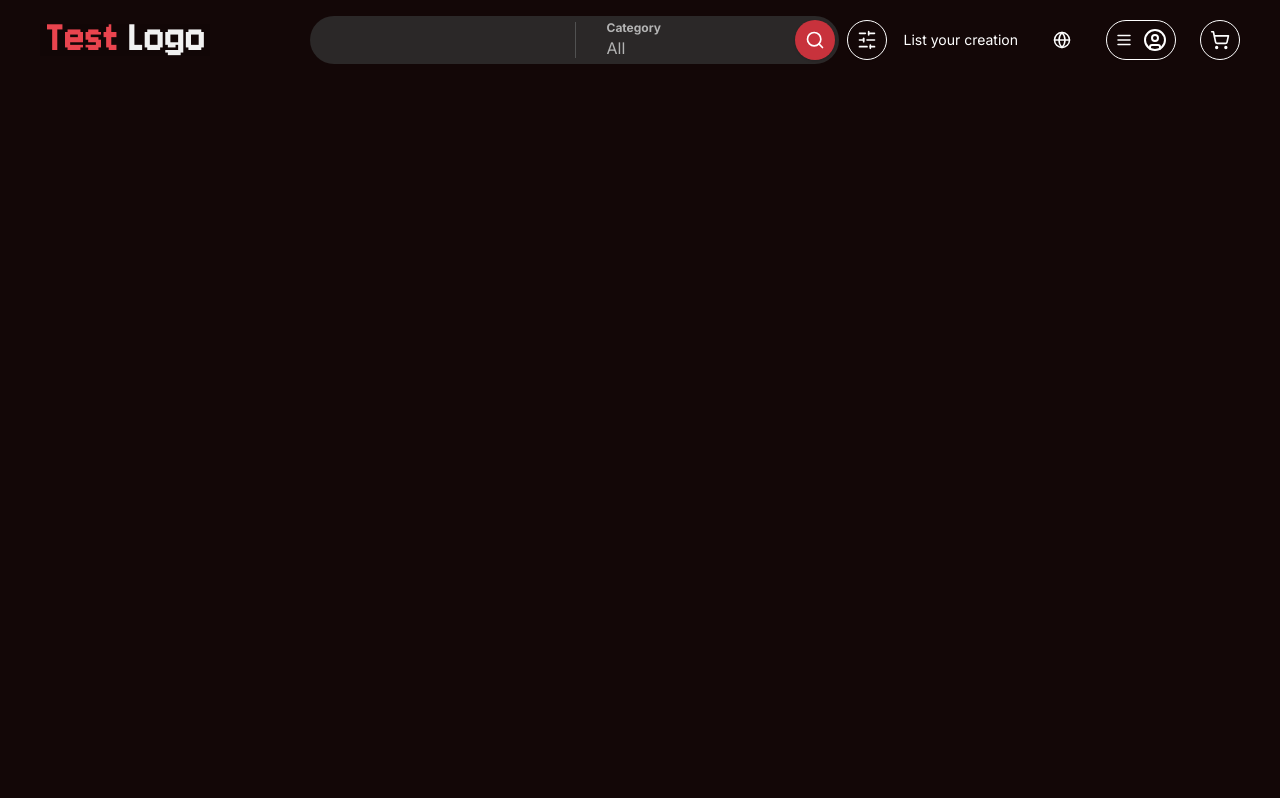
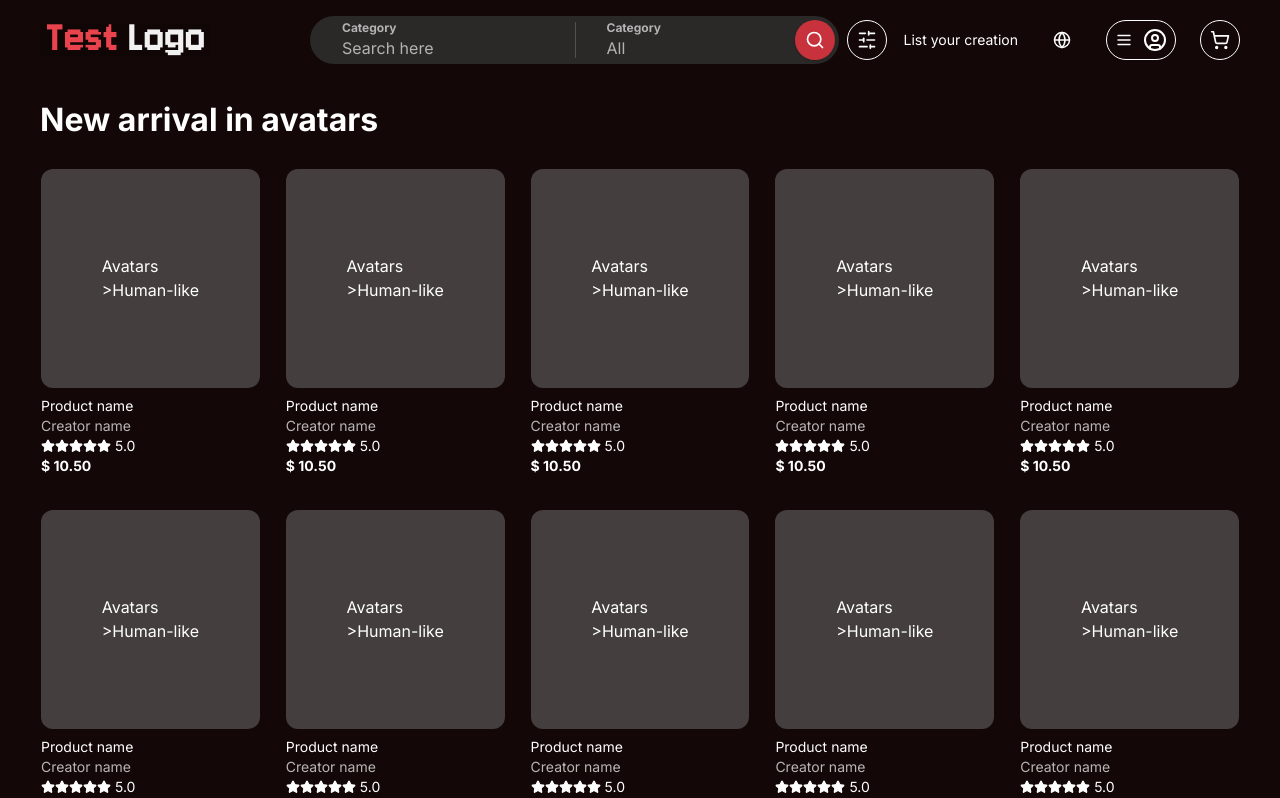
Before and after one commit to fahreziadh/fahrezi-test, a Next.js app: page / in a window 1280 px wide. Shown: the top 798 px of the page. Built offline with nearby package versions, Linux system fonts and the light colour scheme.

Commit message:
implement list product, wip: detailed page

```diff
--- a/package.json
+++ b/package.json
@@ -15,6 +15,7 @@
     "@radix-ui/react-slot": "^1.1.0",
     "class-variance-authority": "^0.7.0",
     "clsx": "^2.1.1",
+    "framer-motion": "^11.5.6",
     "lucide-react": "^0.445.0",
     "next": "14.2.13",
     "react": "^18",
--- a/src/app/layout.tsx
+++ b/src/app/layout.tsx
@@ -1,12 +1,13 @@
 import type { Metadata } from "next";
-import { Inter } from 'next/font/google'
+import { Inter } from "next/font/google";
 import "./globals.css";
 import Navbar from "@/components/navbar";
+import { ProgressBar } from "@/components/progress-bar";
 
 const inter = Inter({
-  subsets: ['latin'],
-  display: 'swap',
-})
+  subsets: ["latin"],
+  display: "swap",
+});
 
 export const metadata: Metadata = {
   title: "Fahrezi Test",
@@ -20,11 +21,11 @@ export default function RootLayout({
 }>) {
   return (
     <html lang="en">
-      <body
-        className={`${inter.className} antialiased`}
-      >
-        <Navbar />
-        {children}
+      <body className={`${inter.className} antialiased`}>
+        <ProgressBar className="fixed top-0 h-1 bg-foreground z-[100]">
+          <Navbar />
+          {children}
+        </ProgressBar>
       </body>
     </html>
   );
--- a/src/app/page.tsx
+++ b/src/app/page.tsx
@@ -1,8 +1,52 @@
+import { Link } from "@/components/progress-bar.link";
+import { StarIcon } from "lucide-react";
 
 export default function Home() {
   return (
-     <div>
-
-     </div>
+    <div className="pt-[16px] pb-[32px] c">
+      <h1 className="text-[32px] font-bold pb-[24px]">
+        New arrival in avatars
+      </h1>
+      <div className="grid grid-cols-5 gap-x-[24px] gap-y-[32px]">
+        {Array.from({ length: 15 }).map((_, i) => (
+          <Link href={`/product/${i}`} key={i} className="hover:bg-foreground/5 p-2 -m-2 rounded-[12px] transition-colors border border-transparent hover:border-foreground/5">
+            <div className="w-full aspect-square bg-[#443E3E] rounded-[12px] flex items-center justify-center">
+              <div>
+                <p>Avatars</p>
+                <p>{`>Human-like`}</p>
+              </div>
+            </div>
+            <div className="text-sm mt-2">
+              <h1>Product name</h1>
+              <p className="opacity-70">Creator name</p>
+              <div className="flex flex-row items-center">
+                <StarIcon
+                  size={14}
+                  className="fill-foreground stroke-foreground"
+                />
+                <StarIcon
+                  size={14}
+                  className="fill-foreground stroke-foreground"
+                />
+                <StarIcon
+                  size={14}
+                  className="fill-foreground stroke-foreground"
+                />
+                <StarIcon
+                  size={14}
+                  className="fill-foreground stroke-foreground"
+                />
+                <StarIcon
+                  size={14}
+                  className="fill-foreground stroke-foreground"
+                />
+                <span className="ml-1 text-sm">5.0</span>
+              </div>
+              <p className="font-bold">$ 10.50</p>
+            </div>
+          </Link>
+        ))}
+      </div>
+    </div>
   );
 }
--- /dev/null
+++ b/src/app/product/[slug]/page.tsx
@@ -0,0 +1,9 @@
+import React from 'react'
+
+const page = () => {
+  return (
+    <div>page</div>
+  )
+}
+
+export default page
--- /dev/null
+++ b/src/components/navbar.logo.tsx
@@ -0,0 +1,18 @@
+import Image from "next/image";
+import {Link} from "@/components/progress-bar.link";
+import React from "react";
+
+const NavbarLogo = () => {
+  return (
+    <Link href={"/"} className="mr-[100px]">
+      <Image
+        src={"/logo.png"}
+        width={170}
+        height={32}
+        alt="Test Logo"
+      />
+    </Link>
+  );
+};
+
+export default NavbarLogo;
--- a/src/components/navbar.tsx
+++ b/src/components/navbar.tsx
@@ -10,19 +10,17 @@ import {
   SlidersHorizontalIcon,
 } from "lucide-react";
 import NavbarCategory from "./navbar.category";
+import NavbarLogo from "./navbar.logo";
 const Navbar = () => {
   return (
-    <div className="h-20 w-full c flex flex-row items-center z-10">
-      <Image
-        src={"/logo.png"}
-        width={170}
-        height={32}
-        alt="Test Logo"
-        className="mr-[100px]"
-      />
+    <div className="h-20 w-full c flex flex-row items-center z-10 sticky top-0 bg-background">
+      <NavbarLogo />
 
       <div className="rounded-full h-12 w-[529px] grid grid-cols-2 bg-[#2B2828] text-[#B3B3B3] overflow-clip">
-        <div className="pl-[32px]"></div>
+      <div className="cursor-pointer hover:bg-foreground/5 w-full h-full pl-[32px] flex flex-col justify-center">
+          <p className="text-xs font-bold">Category</p>
+          <input placeholder="Search here" className="bg-transparent text-foreground placeholder:text-[#B3B3B3] focus:outline-none"/>
+        </div>
         <div className="flex flex-row items-center justify-between h-full relative">
           <div className="border-l border-[#515151] h-[36px] absolute left-0"></div>
           <NavbarCategory />
--- /dev/null
+++ b/src/components/progress-bar.link.tsx
@@ -0,0 +1,32 @@
+"use client"
+import React, {ComponentProps, startTransition} from 'react'
+import NextLink from "next/link";
+import { useRouter } from "next/navigation";
+import {useProgressBar } from "./progress-bar"
+
+export function Link({
+    href,
+    children,
+    ...rest
+  }: ComponentProps<typeof NextLink>) {
+    const progress = useProgressBar();
+    const router = useRouter();
+
+    return (
+      <NextLink
+        href={href}
+        onClick={(e) => {
+          e.preventDefault();
+          progress.start();
+
+          startTransition(() => {
+            router.push(href.toString());
+            progress.done();
+          });
+        }}
+        {...rest}
+      >
+        {children}
+      </NextLink>
+    );
+  }
--- /dev/null
+++ b/src/components/progress-bar.tsx
@@ -0,0 +1,148 @@
+"use client";
+
+import {
+  AnimatePresence,
+  motion,
+  useMotionTemplate,
+  useSpring,
+} from "framer-motion";
+import {
+  ReactNode,
+  createContext,
+  useContext,
+  useEffect,
+  useRef,
+  useState,
+} from "react";
+
+const ProgressBarContext = createContext<ReturnType<typeof useProgress> | null>(
+  null
+);
+
+export function useProgressBar() {
+  const progress = useContext(ProgressBarContext);
+
+  if (progress === null) {
+    throw new Error("Need to be inside provider");
+  }
+
+  return progress;
+}
+
+export function ProgressBar({
+  className,
+  children,
+}: {
+  className: string;
+  children: ReactNode;
+}) {
+  const progress = useProgress();
+  const width = useMotionTemplate`${progress.value}%`;
+
+  return (
+    <ProgressBarContext.Provider value={progress}>
+      <AnimatePresence onExitComplete={progress.reset}>
+        {progress.state !== "complete" && (
+          <motion.div
+            style={{ width }}
+            exit={{ opacity: 0 }}
+            className={className}
+          />
+        )}
+      </AnimatePresence>
+      {children}
+    </ProgressBarContext.Provider>
+  );
+}
+
+
+function useProgress() {
+  const [state, setState] = useState<
+    "initial" | "in-progress" | "completing" | "complete"
+  >("initial");
+
+  const value = useSpring(0, {
+    damping: 25,
+    mass: 0.5,
+    stiffness: 300,
+    restDelta: 0.1,
+  });
+
+  useInterval(
+    () => {
+      // If we start progress but the bar is currently complete, reset it first.
+      if (value.get() === 100) {
+        value.jump(0);
+      }
+
+      const current = value.get();
+
+      let diff;
+      if (current === 0) {
+        diff = 15;
+      } else if (current < 50) {
+        diff = rand(1, 10);
+      } else {
+        diff = rand(1, 5);
+      }
+
+      value.set(Math.min(current + diff, 99));
+    },
+    state === "in-progress" ? 750 : null
+  );
+
+  useEffect(() => {
+    if (state === "initial") {
+      value.jump(0);
+    } else if (state === "completing") {
+      value.set(100);
+    }
+
+    return value.on("change", (latest) => {
+      if (latest === 100) {
+        setState("complete");
+      }
+    });
+  }, [value, state]);
+
+  function reset() {
+    setState("initial");
+  }
+
+  function start() {
+    setState("in-progress");
+  }
+
+  function done() {
+    setState((state) =>
+      state === "initial" || state === "in-progress" ? "completing" : state
+    );
+  }
+
+  return { state, value, start, done, reset };
+}
+
+function rand(min: number, max: number) {
+  return Math.floor(Math.random() * (max - min + 1)) + min;
+}
+
+function useInterval(callback: () => void, delay: number | null) {
+  const savedCallback = useRef(callback);
+
+  useEffect(() => {
+    savedCallback.current = callback;
+  }, [callback]);
+
+  useEffect(() => {
+    function tick() {
+      savedCallback.current();
+    }
+
+    if (delay !== null) {
+      tick();
+
+      const id = setInterval(tick, delay);
+      return () => clearInterval(id);
+    }
+  }, [delay]);
+}
```
Also changed, not shown: 1 other file (tests, documents, lock files or other folders).
